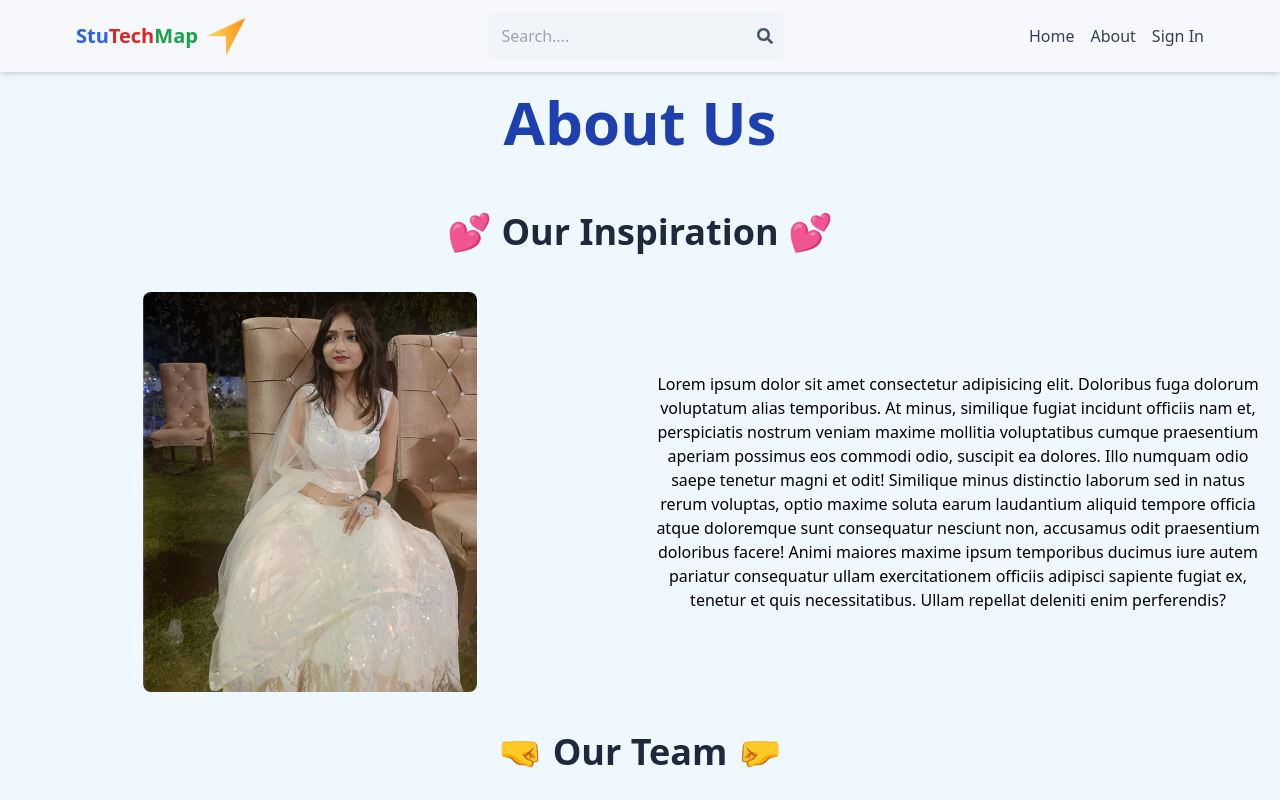
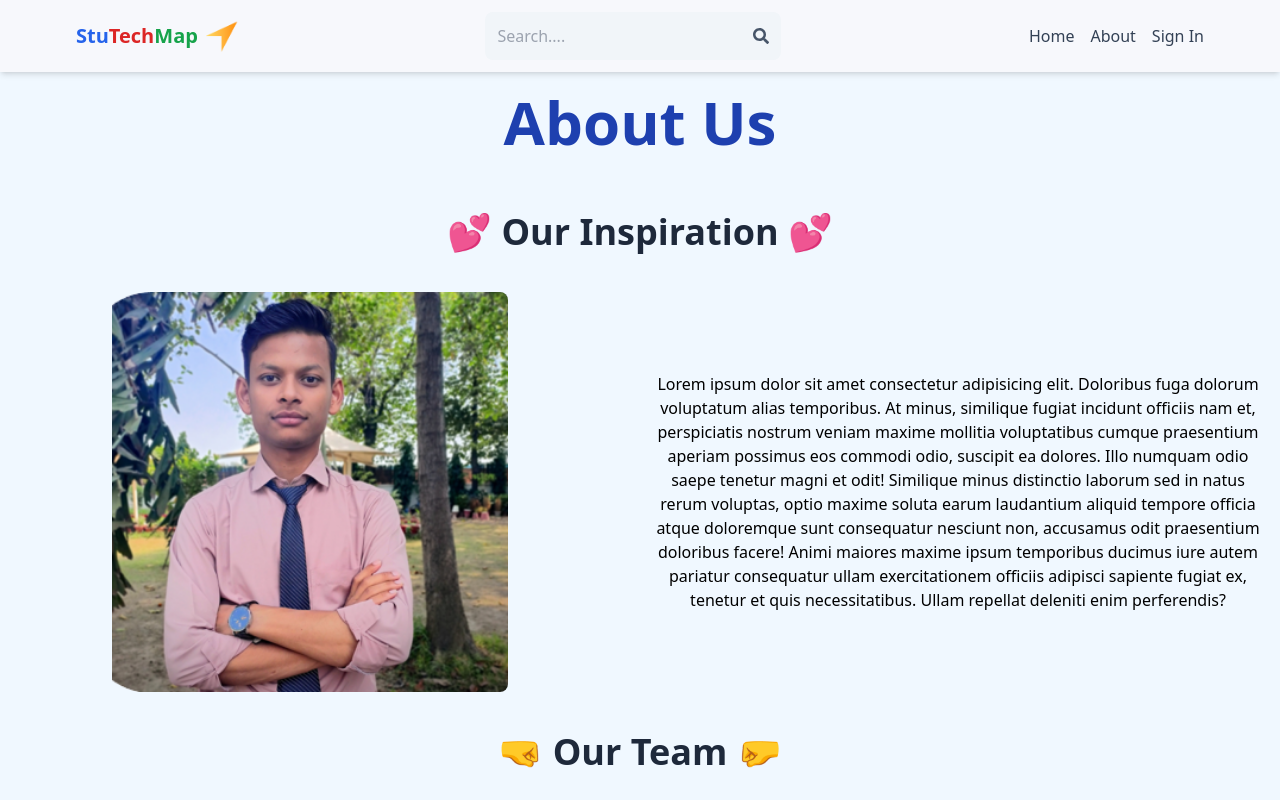
Before and after one commit to Empowered-Yuv/Sample, a React (Vite) app in the folder client/: page /about in a window 1280 px wide. Shown: the top 800 px of the page. Built offline with nearby package versions, Linux system fonts and the light colour scheme.

Commit message:
Modifications

```diff
--- a/client/src/components/Header.jsx
+++ b/client/src/components/Header.jsx
@@ -35,7 +35,7 @@ export default function Header() {
               <span className="text-green-600">Map</span>
             </h1>
             <img
-              className=" h-10 w-10 object-cover"
+              className=" h-8 w-8 object-cover"
               src="../images/Arrow.png"
               alt="profile"
             />
--- a/client/src/pages/About.jsx
+++ b/client/src/pages/About.jsx
@@ -10,14 +10,14 @@ export default function About() {
       </div>
       <div className="head mx-auto w-full text-center">
         <h1 className="text-slate-800 text-2xl lg:text-4xl p-5 font-semibold">
-        &#x1F495;  Our Inspiration &#x1F495;
+          &#x1F495; Our Inspiration &#x1F495;
         </h1>
       </div>
       <div className="flex  items-center flex-col gap-4 lg:flex-row ">
         <div className="flex items-center lg:flex-1">
           <img
             className="rounded-lg h-[400px] mx-auto"
-            src="../../images/r.png"
+            src="../../images/h.png"
             alt=""
           />
         </div>
@@ -41,7 +41,7 @@ export default function About() {
       </div>
       <div className="head mx-auto w-full text-center">
         <h1 className="text-slate-800 text-2xl lg:text-4xl p-5 font-semibold">
-         &#129308; Our Team &#129307;
+          &#129308; Our Team &#129307;
         </h1>
       </div>
       <div className="flex  items-center flex-col gap-4  ">
```
Also changed, not shown: 1 other file (tests, documents, lock files or other folders).
